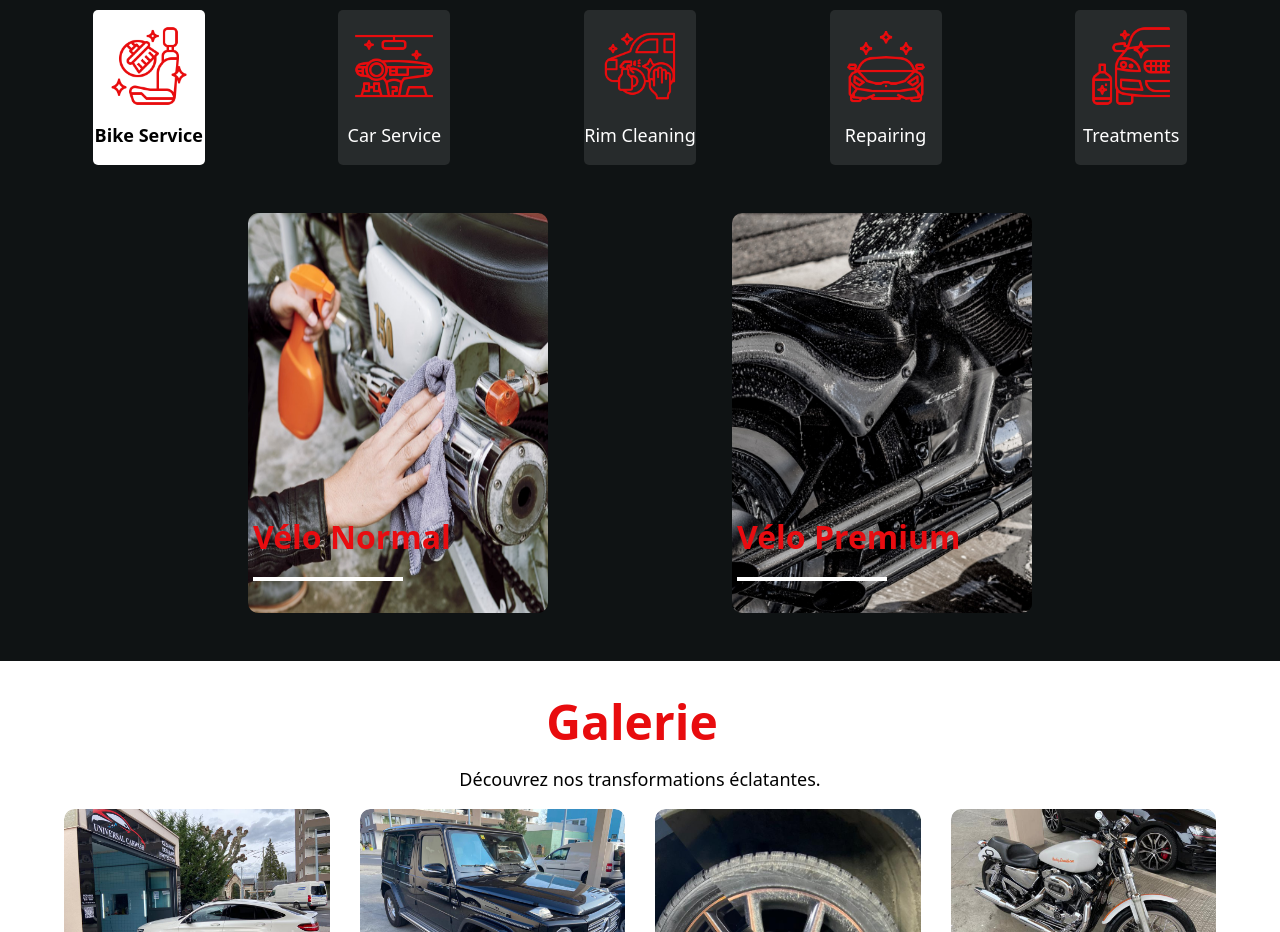
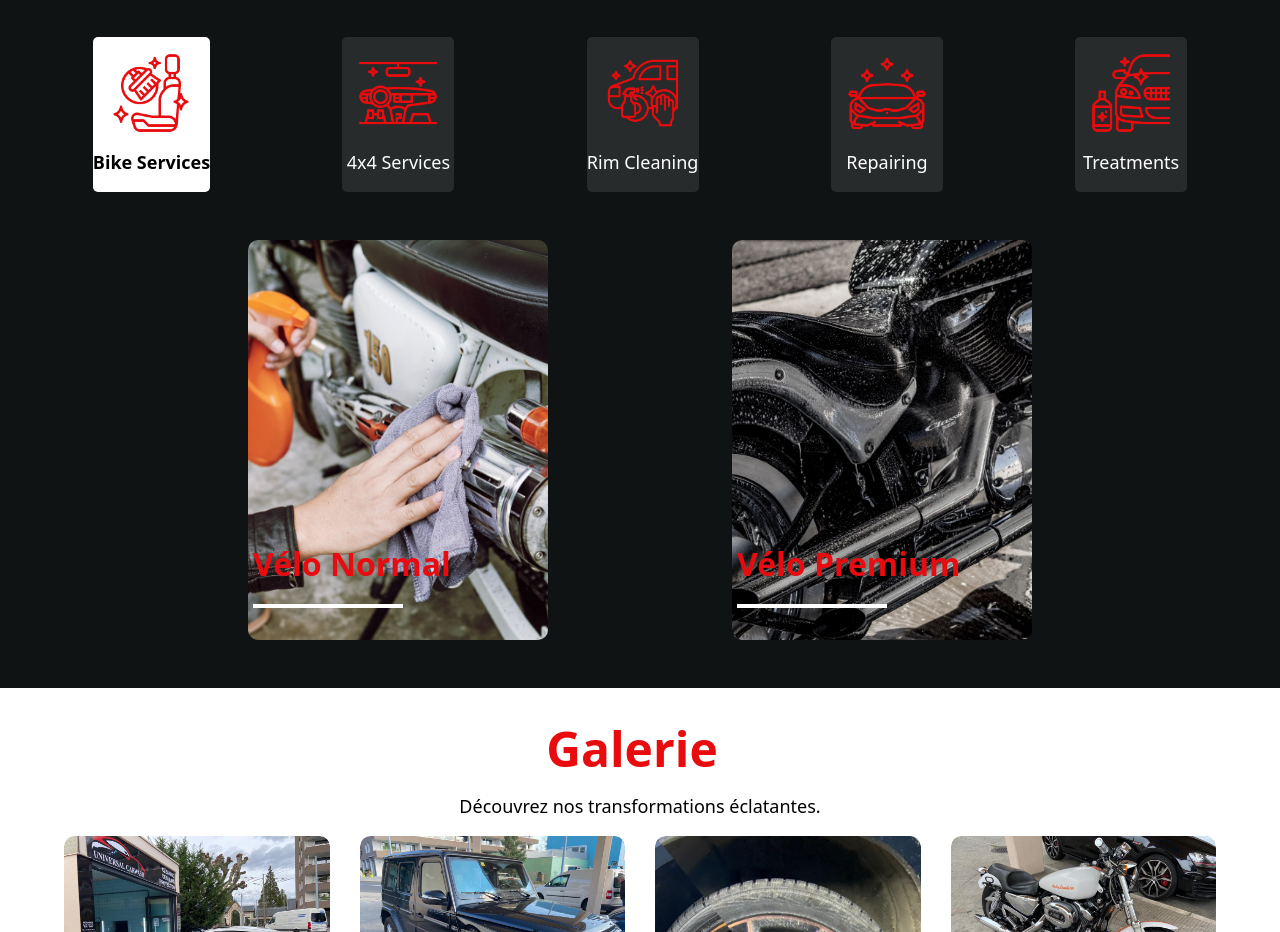
Before and after one commit to Tri-Unityy/universal-carwash, a React (Vite) app: page / in a window 1280 px wide. Shown: the part 1740-2672 px from the top of the page. Built offline with nearby package versions, Linux system fonts and the light colour scheme; a web font is replaced by a local one.

Commit message:
card img update

```diff
--- a/src/assets/style/css/cards.css
+++ b/src/assets/style/css/cards.css
@@ -9,6 +9,7 @@
 	position: absolute;
 	max-width: 100%;
     height: 450px;
+	object-fit: cover;
 }
 
 .ui-card .heading{
--- a/src/components/Services.jsx
+++ b/src/components/Services.jsx
@@ -70,7 +70,7 @@ const Services = () => {
                 que le nettoyage des taches sur les sièges, le traitement du
                 cuir, l'élimination des poils de chien, etc. En cas de dommage
                 constaté lors du nettoyage, nous déclinons toute responsabilité.
-                <br />
+                <br /><br/>
               </SectionParagraph>
             // </>
           ) : (
@@ -100,7 +100,7 @@ const Services = () => {
                 of stains on seats, leather treatment, dog hair, etc. In the
                 event of damage noted during cleaning, we decline all
                 responsibility.
-                <br />
+                <br /><br/>
               </SectionParagraph>
             // </>
           )}
@@ -110,14 +110,14 @@ const Services = () => {
           onClick={()=>setService(1)}>
             <ServicesImage src={i1} />
             <OneServiceText style={{color: service == 1 && "black", fontWeight: service == 1 && 700}}>
-              Bike Service
+              Bike Services
             </OneServiceText>
           </OneService>
           <OneService className="oneService" style={{backgroundColor: service == 2 && "white"}}
           onClick={()=>setService(2)}>
             <ServicesImage src={i5} />
             <OneServiceText style={{color: service == 2 && "black", fontWeight: service == 2 && 700}}>
-              Car Service
+              4x4 Services
             </OneServiceText>
           </OneService>
           <OneService className="oneService" style={{backgroundColor: service == 3 && "white"}}
```
